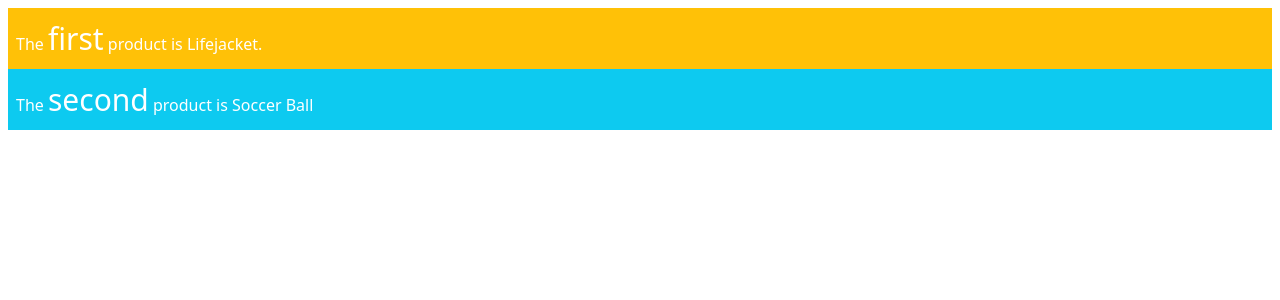
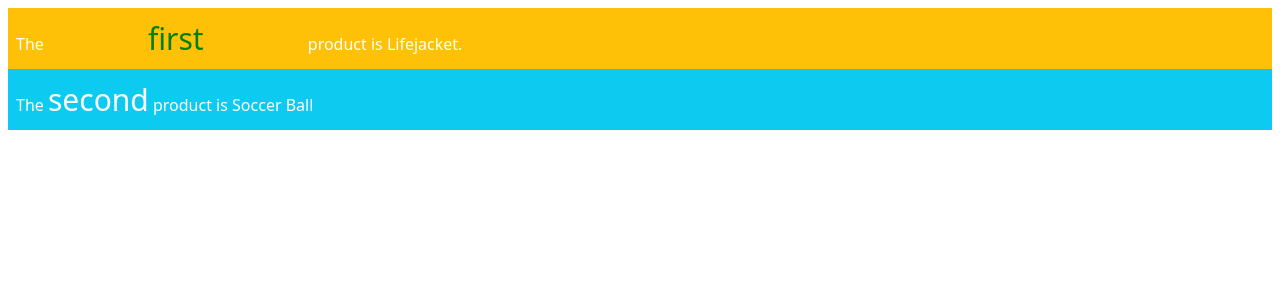
Before and after one commit to dmyers82/databindings, an Angular app: page / in a window 1280 px wide. Shown: the top 300 px of the page. Built offline with nearby package versions, Linux system fonts and the light colour scheme.

Commit message:
[ngStyle] used

```diff
--- a/src/app/component.ts
+++ b/src/app/component.ts
@@ -22,6 +22,15 @@ export class ProductComponent {
 
     }
 
+    getStyles(key: number) {
+        let product = this.model.getProduct(key);
+        return {
+                fontSize: "30px",
+                "margin.px": 100,
+                color: product.price > 50 ? "red" : "green"
+        };
+    }
+
     fontSizeWithUnits: string = "30px";
     fontSizeWithoutUnits: string= "30";
 }
--- a/src/app/template.html
+++ b/src/app/template.html
@@ -1,6 +1,6 @@
 <div class="text-white m-2">
     <div class="p-2 bg-warning">
-        The <span [style.fontSize]="fontSizeWithUnits">first</span>
+        The <span [ngStyle]="getStyles(1)">first</span>
         product is {{model.getProduct(1).name}}.
     </div>
     <div class="p-2 bg-info">
```
